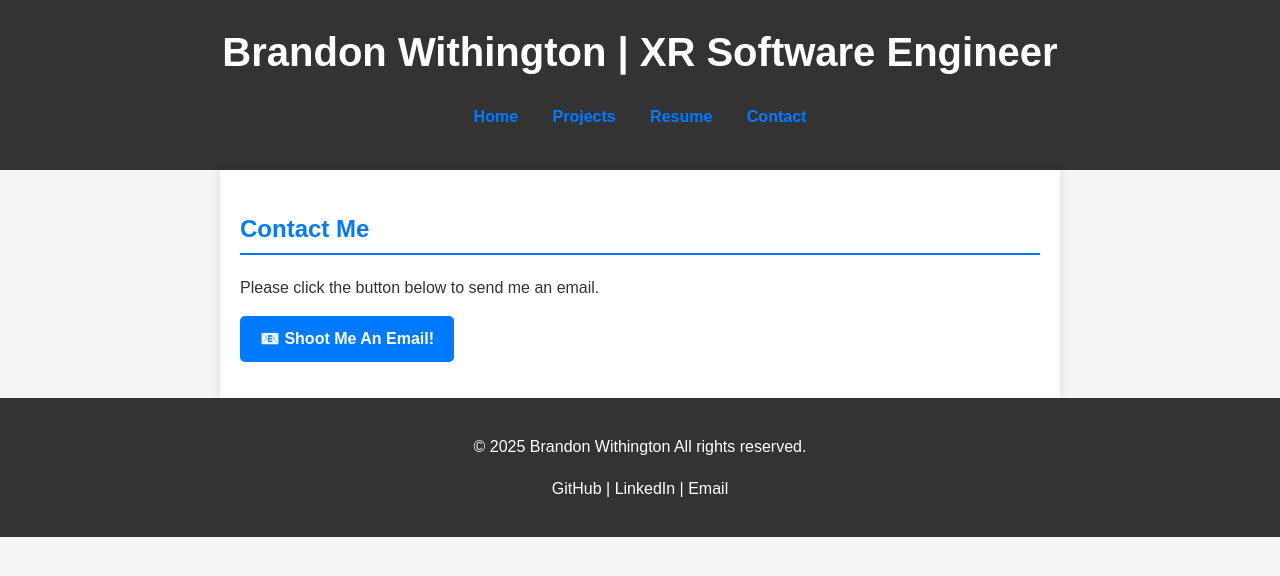
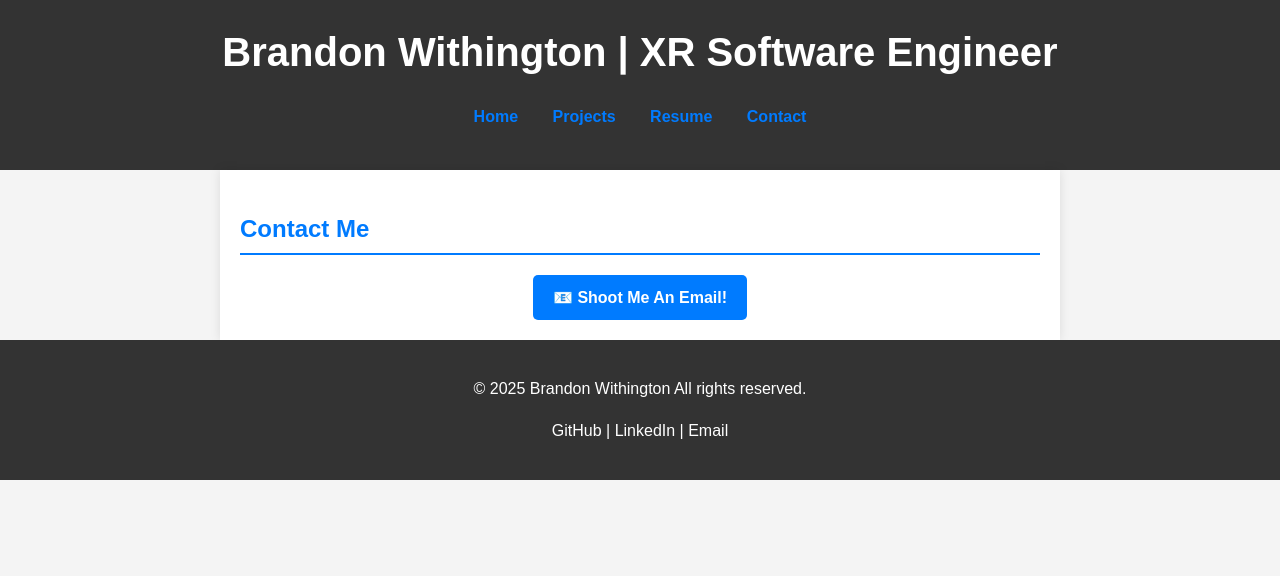
Before and after one commit to BrandonW24/BrandonW24.github.io, a Jekyll site: the page built from _pages/contact.md, in a window 1280 px wide. Shown: the top 576 px of the page. Built offline with Jekyll 4.4.1, drawn with Linux system fonts in a browser that asks for light colours.

Commit message:
minor changes again

```diff
--- a/_pages/contact.md
+++ b/_pages/contact.md
@@ -6,6 +6,6 @@ permalink: /contact/
 
 ## Contact Me
 
-Please click the button below to send me an email.
-
-<a href="mailto:brandon.f.withington@gmail.com" class="contact-button">📧 Shoot Me An Email!</a>
+<div style="text-align: center;">
+    <a href="mailto:brandon.f.withington@gmail.com" class="contact-button">📧 Shoot Me An Email!</a>
+</div>
```
Also changed, not shown: _pages/resume.md (+5 -1 lines).
